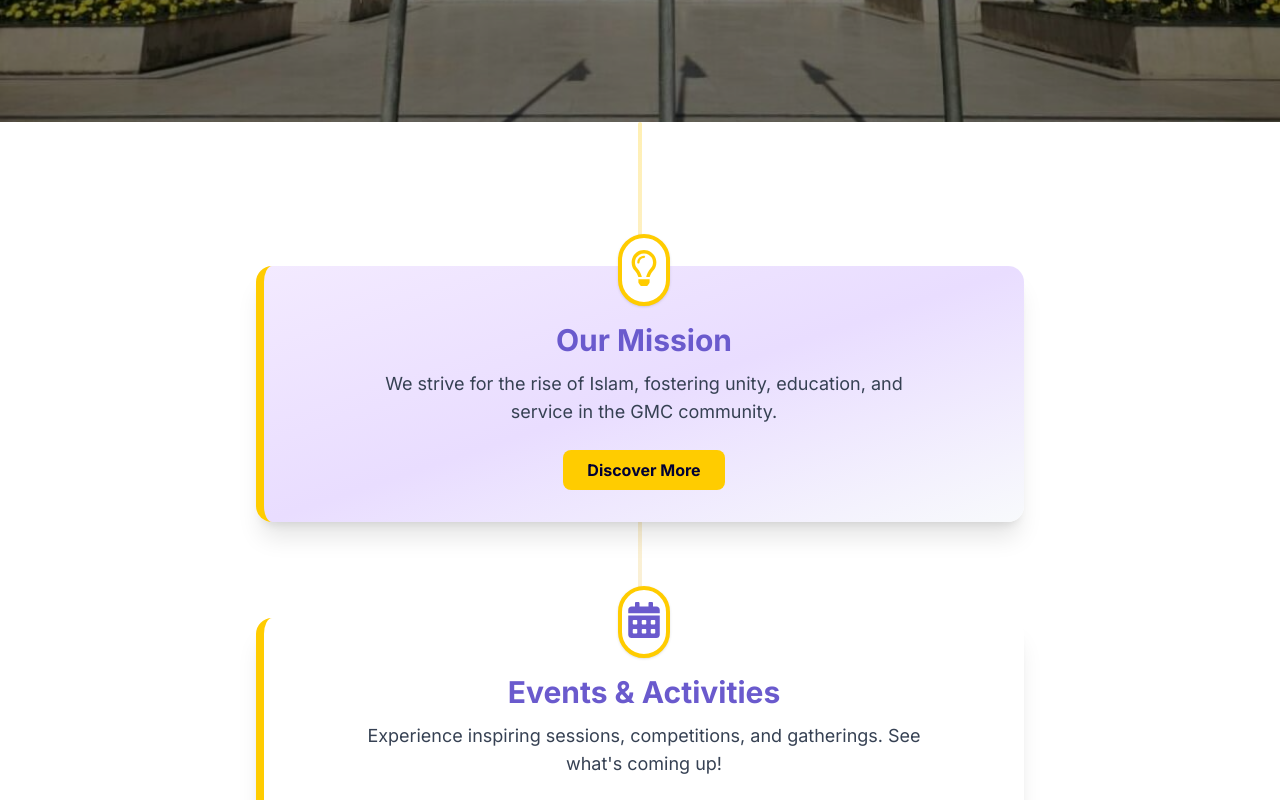
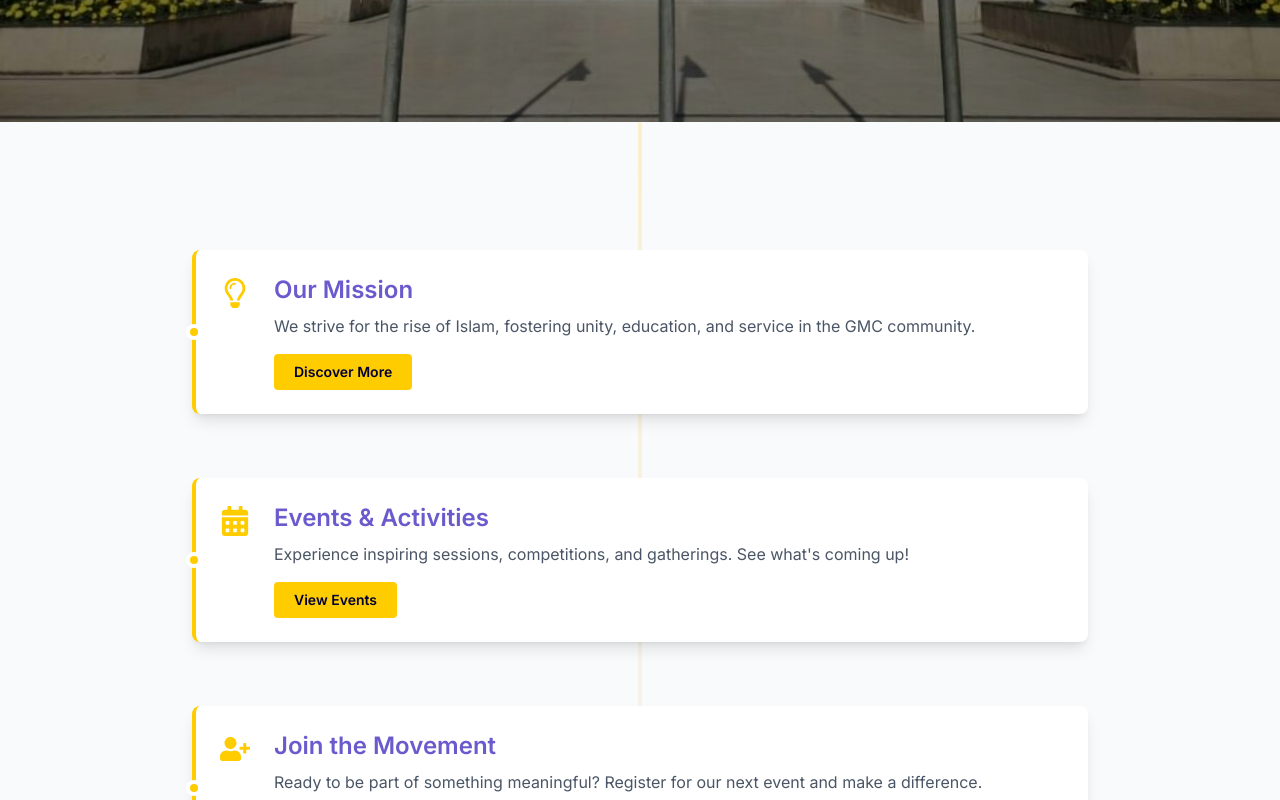
Before and after one commit to testgcahm/gis, a Next.js app: page / in a window 1280 px wide. Shown: the part 760-1560 px from the top of the page. Built offline with nearby package versions, Linux system fonts and the light colour scheme.

Commit message:
Update page.tsx

```diff
--- a/src/app/page.tsx
+++ b/src/app/page.tsx
@@ -5,6 +5,7 @@ import Link from 'next/link';
 import { motion } from 'framer-motion';
 import { FaRegLightbulb, FaCalendarAlt, FaUserPlus, FaEnvelope } from 'react-icons/fa';
 import useInView from '../components/useInView';
+import React from 'react';
 
 const containerVariants = {
   hidden: { opacity: 0, y: 40 },
@@ -134,26 +135,36 @@ export default function Home() {
       </section>
 
       {/* Unique Journey Timeline */}
-      <section className="relative py-24 px-4">
-        <div className="max-w-3xl mx-auto flex flex-col items-center">
-          <div className="absolute left-1/2 top-0 bottom-0 w-1 bg-gradient-to-b from-secondary/30 to-primary/10 -translate-x-1/2 z-0 rounded-full" />
+      <section className="relative py-24 px-4 bg-gray-50"> {/* Added subtle background to section */}
+        <div className="max-w-4xl mx-auto flex flex-col items-center"> {/* Increased max-width */}
+          {/* Timeline Line */}
+          <div className="absolute left-1/2 top-0 bottom-0 w-1 bg-gradient-to-b from-secondary/20 to-primary/5 -translate-x-1/2 z-0 rounded-full" /> {/* Adjusted gradient */}
+
           {journeySteps.steps.map((step, idx) => (
             <motion.div
               key={step.title}
-              initial={{ opacity: 0, y: 60 }}
+              initial={{ opacity: 0, y: 50 }}
               whileInView={{ opacity: 1, y: 0 }}
-              viewport={{ once: true, amount: 0.3 }}
-              transition={{ duration: 1, delay: idx * 0.25, ease: 'easeInOut' }}
-              className={`relative z-10 w-full my-12 rounded-2xl shadow-xl ${step.bg} p-8 flex flex-col items-center text-center border-l-8 border-secondary`}
+              viewport={{ once: true, amount: 0.0001 }}
+              transition={{ duration: 0.8, delay: idx * 0.2, ease: 'easeOut' }} // Adjusted animation
+              className={`relative z-10 w-full my-8 rounded-lg shadow-lg bg-white p-6 flex items-start space-x-6 border-l-4 border-secondary`} // Changed layout: flex, items-start, space-x-6, padding, shadow, consistent bg, border
             >
-              <div className="absolute left-1/2 -translate-x-1/2 -top-8 bg-white rounded-full shadow px-1 pt-3 border-4 border-secondary z-20">
-                {step.icon}
+              {/* Timeline Dot */}
+              <div className="absolute left-[-2px] top-1/2 -translate-x-1/2 -translate-y-1/2 w-4 h-4 bg-secondary rounded-full border-4 border-white z-20" />
+
+              {/* Icon */}
+              <div className="flex-shrink-0 text-secondary mt-1"> {/* Adjusted icon container */}
+                {React.cloneElement(step.icon, { className: "text-3xl" })} {/* Resized icon */}
               </div>
-              <h2 className="text-2xl sm:text-3xl font-bold text-primary mb-3 mt-6">{step.title}</h2>
-              <p className="text-gray-700 mb-6 text-lg max-w-xl mx-auto">{step.description}</p>
-              <Link href={step.link} className="inline-block bg-secondary hover:bg-logo-tertiary text-primary-900 font-bold py-2 px-6 rounded-lg transition-all duration-300 hover:scale-105">
-                {step.button}
-              </Link>
+
+              {/* Content */}
+              <div className="flex-grow"> {/* Content takes remaining space */}
+                <h2 className="text-xl sm:text-2xl font-semibold text-primary mb-2">{step.title}</h2> {/* Adjusted font */}
+                <p className="text-gray-600 mb-4 text-base">{step.description}</p> {/* Adjusted font size */}
+                <Link href={step.link} className="inline-block bg-secondary hover:bg-logo-tertiary text-primary-900 font-semibold py-2 px-5 rounded text-sm transition-all duration-300 hover:scale-105"> {/* Adjusted button style */}
+                  {step.button}
+                </Link>
+              </div>
             </motion.div>
           ))}
         </div>
```
